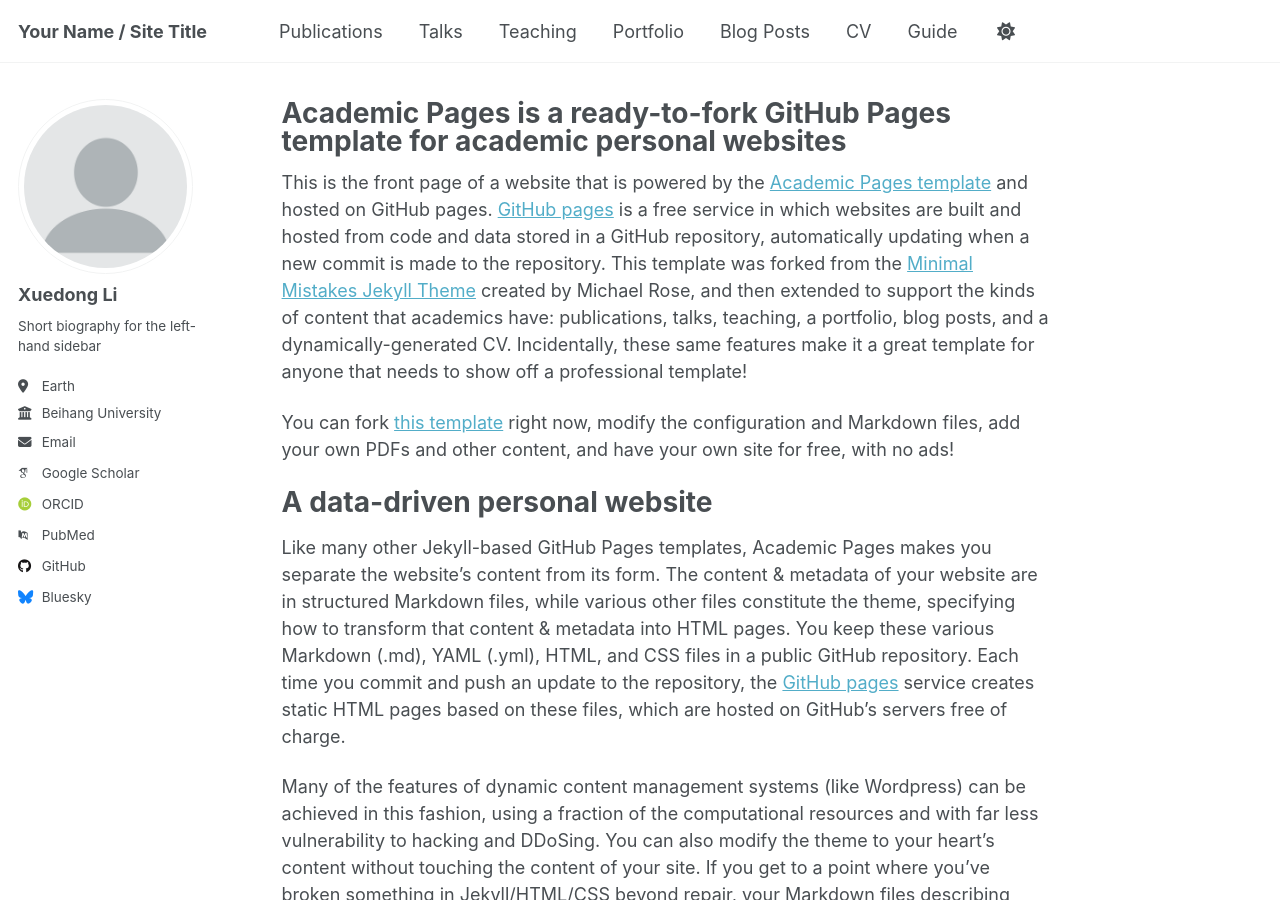
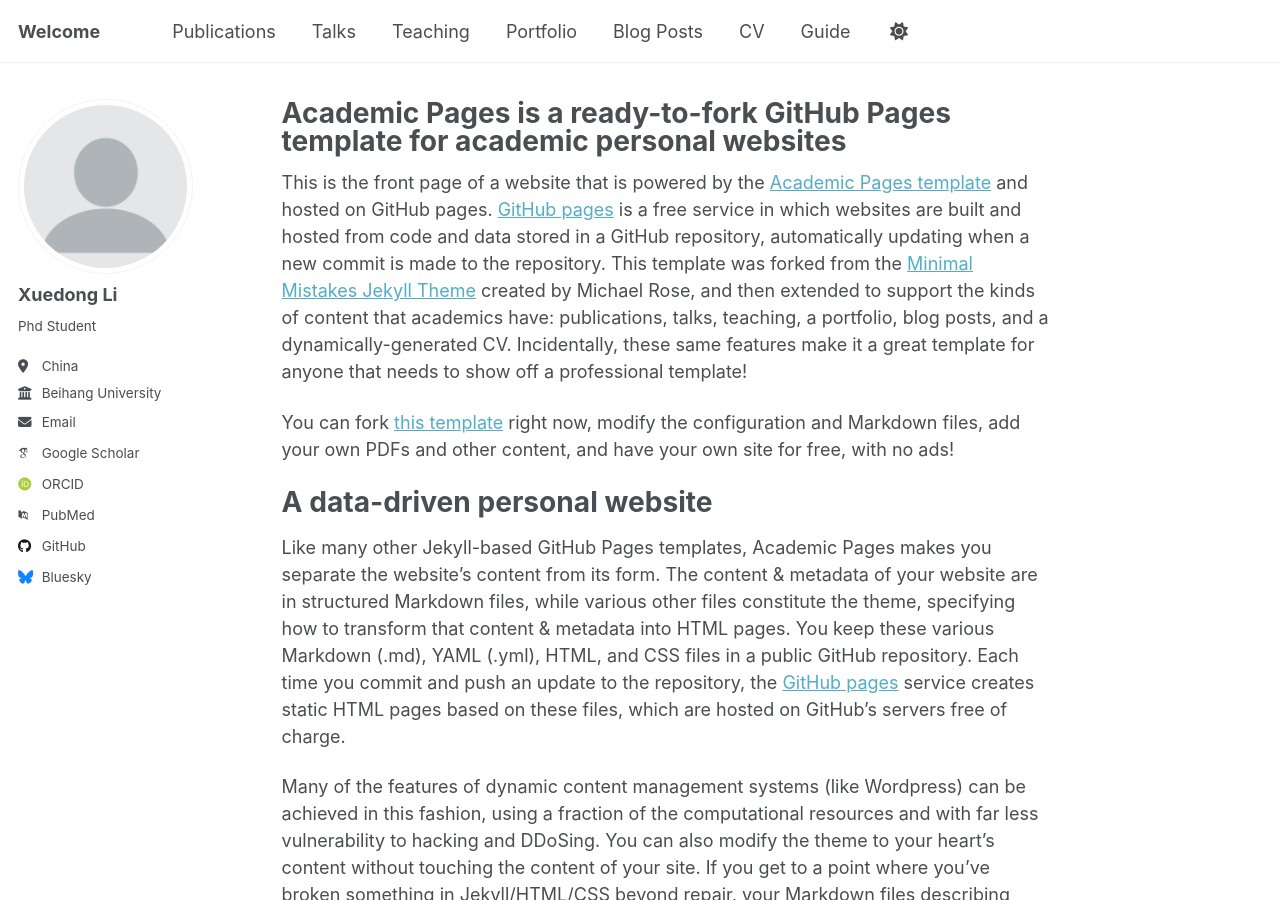
Before and after one commit to Research2050/research2050.github.io, a Jekyll site: the page built from _pages/about.md, in a window 1280 px wide and 900 px high. Built offline with Jekyll 4.4.1, drawn with Linux system fonts in a browser that asks for light colours; some web fonts are replaced; a script that is not in the unit is left out.

Commit message:
Update _config.yml

```diff
--- a/_config.yml
+++ b/_config.yml
@@ -9,7 +9,7 @@
 # Basic Site Settings
 locale                   : "en-US"
 site_theme               : "default" # Currently available options are "default", "air"
-title                    : "Your Name / Site Title"
+title                    : "Welcome"
 title_separator          : "-"
 name                     : &name "Your Name"
 description              : &description "Your Name's academic portfolio"   # Update this with a general description of your site, this is the default if not overridden by a page
@@ -26,8 +26,8 @@
   avatar           : "profile.png"
   name             : "Xuedong Li"
   pronouns         : # example: "she/her"
-  bio              : "Short biography for the left-hand sidebar"
-  location         : "Earth"
+  bio              : "Phd Student"
+  location         : "China"
   employer         : "Beihang University"
   uri              : # URL
   email            : "researcher2050@163.com"
```
